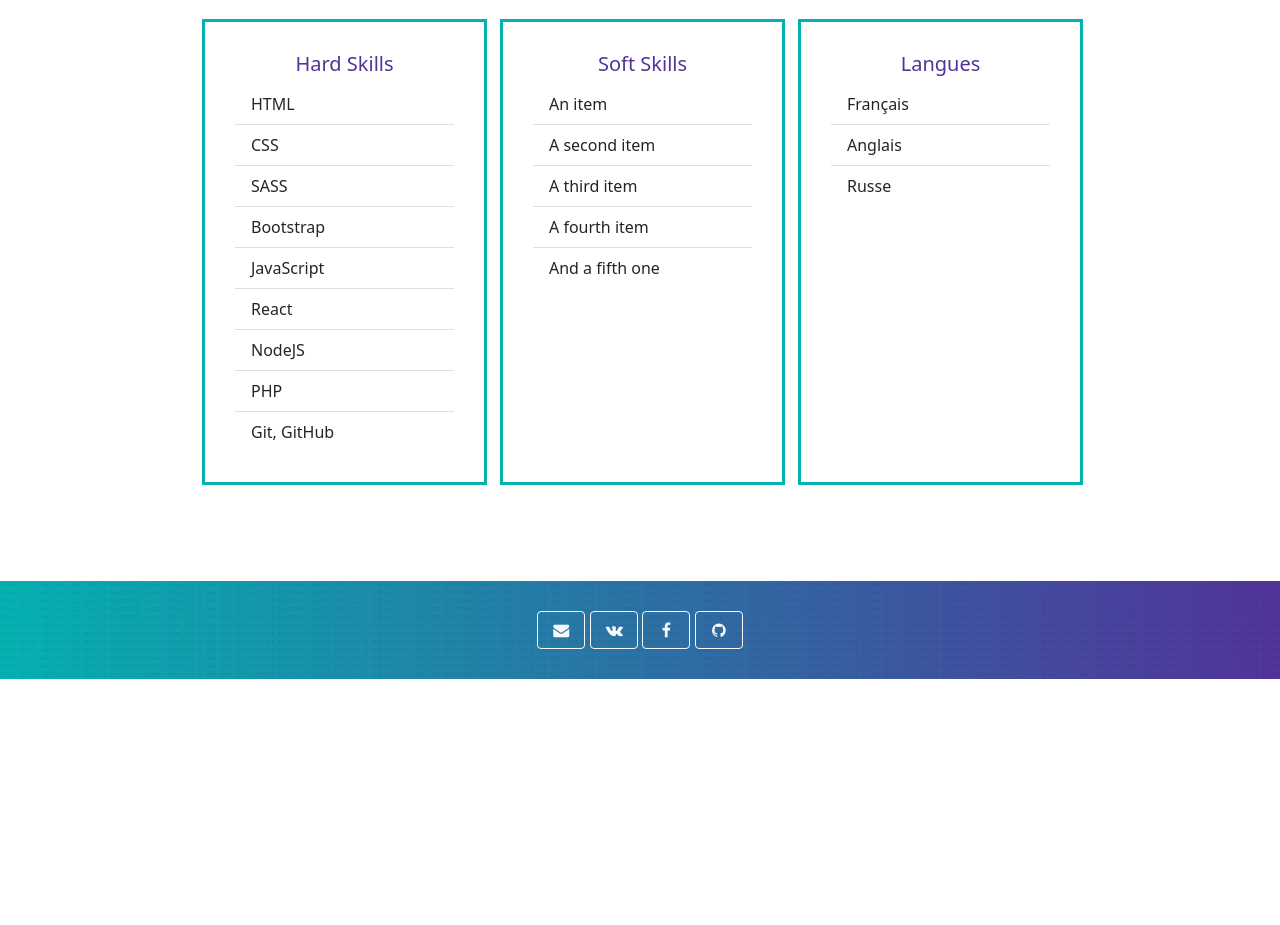
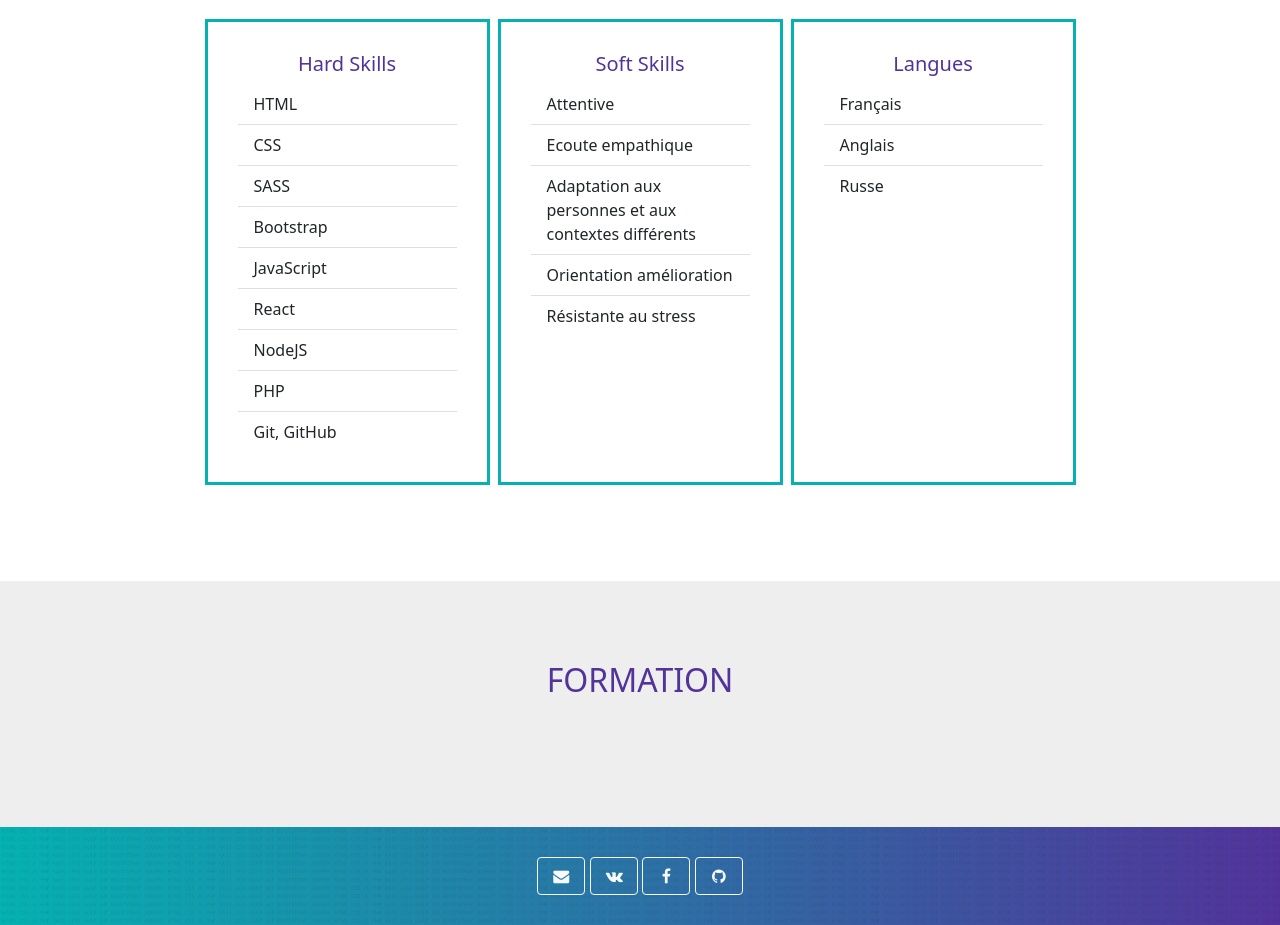
Before and after one commit to TozurElena/portfolio, a plain HTML site: page index.html in a window 1280 px wide. Shown: the part 1120-2045 px from the top of the page. Before the commit the page ends 1799 px from the top, so only its background shows below. Drawn offline with nearby package versions, Linux system fonts and the light colour scheme.

Commit message:
add competences

```diff
--- a/assets/style/style.scss
+++ b/assets/style/style.scss
@@ -18,7 +18,7 @@ footer, .about {
   background-size: contain;
 }
 .contact,
-.learning,
+.formation,
 .buy {
   background-color: #eee;
 }
@@ -50,7 +50,6 @@ a {
 
 .skills_card {
   padding: 30px;
-
   border: 3px solid $color1;
 }
 
--- a/index.html
+++ b/index.html
@@ -34,13 +34,13 @@
                 <a class="nav-link" href="#contact">Contacts</a>
               </li>
               <li class="nav-item">
-                <a class="nav-link" href="#">Compétenes</a>
+                <a class="nav-link" href="#skills">Compétenes</a>
+              </li>
+              <li class="nav-item">
+                <a class="nav-link" href="#formation">Formation</a>
               </li>
               <li class="nav-item">
                 <a class="nav-link" href="#">Expérience</a>
-              </li>
-              <li class="nav-item">
-                <a class="nav-link" href="#">Formation</a>
               </li>
 
             </ul>
@@ -122,7 +122,7 @@
       </div>
     </section>
 
-    <section class="skills">
+    <section class="skills" id="skills">
       <div class="container">
         <div class="row">
           <div class="col-12">
@@ -147,11 +147,11 @@
           <div class="col-md-3 col-sm-12 skills_card ">
             <h5 class="text-center color2">Soft Skills</h5>
             <ul class="list-group list-group-flush">
-              <li class="list-group-item">An item</li>
-              <li class="list-group-item">A second item</li>
-              <li class="list-group-item">A third item</li>
-              <li class="list-group-item">A fourth item</li>
-              <li class="list-group-item">And a fifth one</li>
+              <li class="list-group-item">Attentive</li>
+              <li class="list-group-item">Ecoute empathique</li>
+              <li class="list-group-item">Adaptation aux personnes et aux contextes différents</li>
+              <li class="list-group-item">Orientation amélioration</li>
+              <li class="list-group-item">Résistante au stress</li>
             </ul>
           </div>
           <div class="col-md-3 col-sm-12 skills_card">
@@ -160,12 +160,20 @@
               <li class="list-group-item">Français</li>
               <li class="list-group-item">Anglais</li>
               <li class="list-group-item">Russe</li>
-
             </ul>
           </div>
 
         </div>
+      </div>
+    </section>
 
+    <section class="formation" id="formation">
+      <div class="container">
+        <div class="row">
+          <div class="col-12">
+            <h2 class="text-center text-uppercase color2 mb-5">Formation</h2>
+          </div>
+        </div>
       </div>
     </section>
   </main>
```
Also changed, not shown: assets/img/LinkedIn_icon-icons.com_white.ico (deleted), assets/style/style.css, 1 other file.
